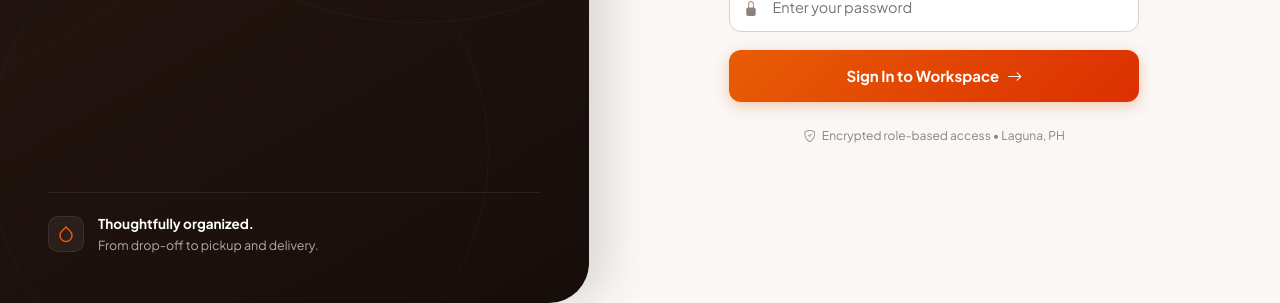
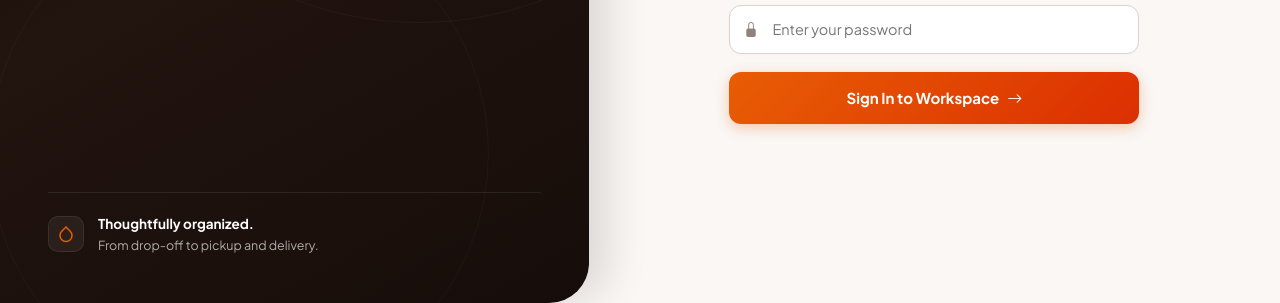
Before and after one commit to AstrooKai/theFloorIsLaba, a website: page public/index.html in a window 1280 px wide. Shown: the part 497-800 px from the top of the page. Drawn offline with nearby package versions, Linux system fonts and the light colour scheme.

Commit message:
refactor(login): remove login-footer-security element

```diff
--- a/public/index.html
+++ b/public/index.html
@@ -111,11 +111,6 @@
               <i class="bi bi-arrow-right"></i>
             </button>
           </form>
-
-          <div class="login-footer-security">
-            <i class="bi bi-shield-check"></i>
-            <span>Encrypted role-based access &bull; Laguna, PH</span>
-          </div>
         </div>
       </div>
     </div>
```
